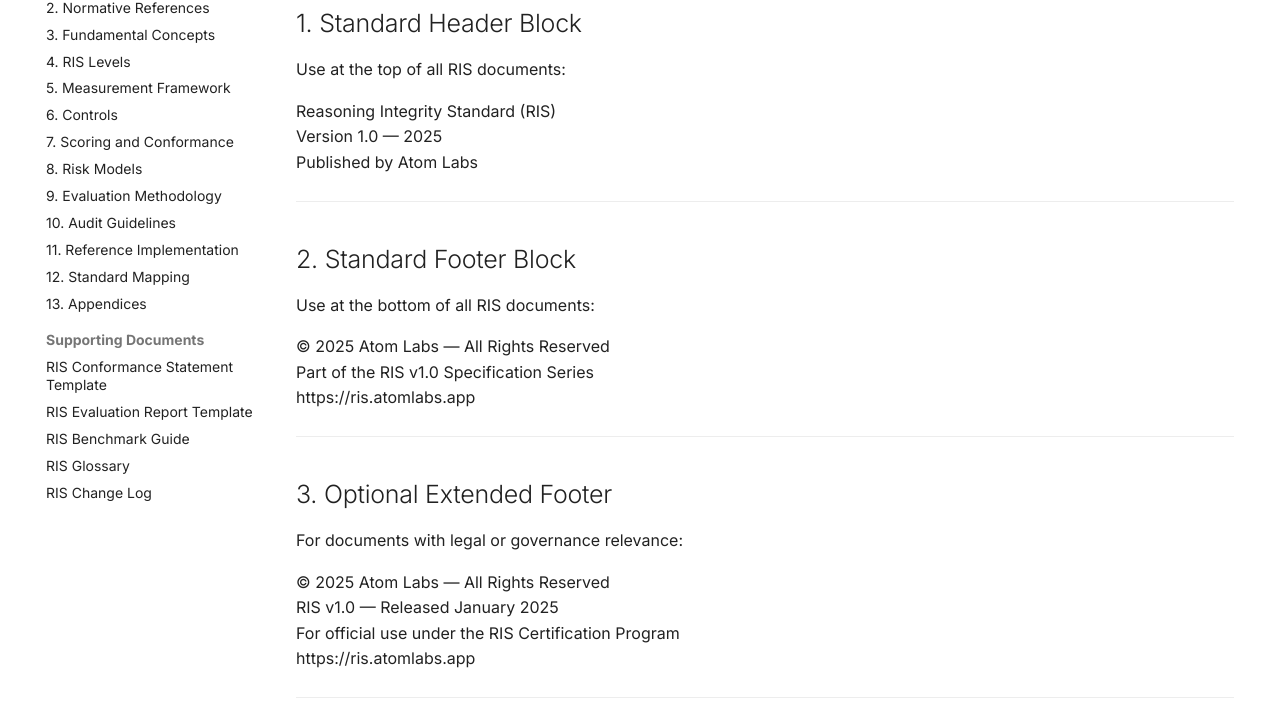
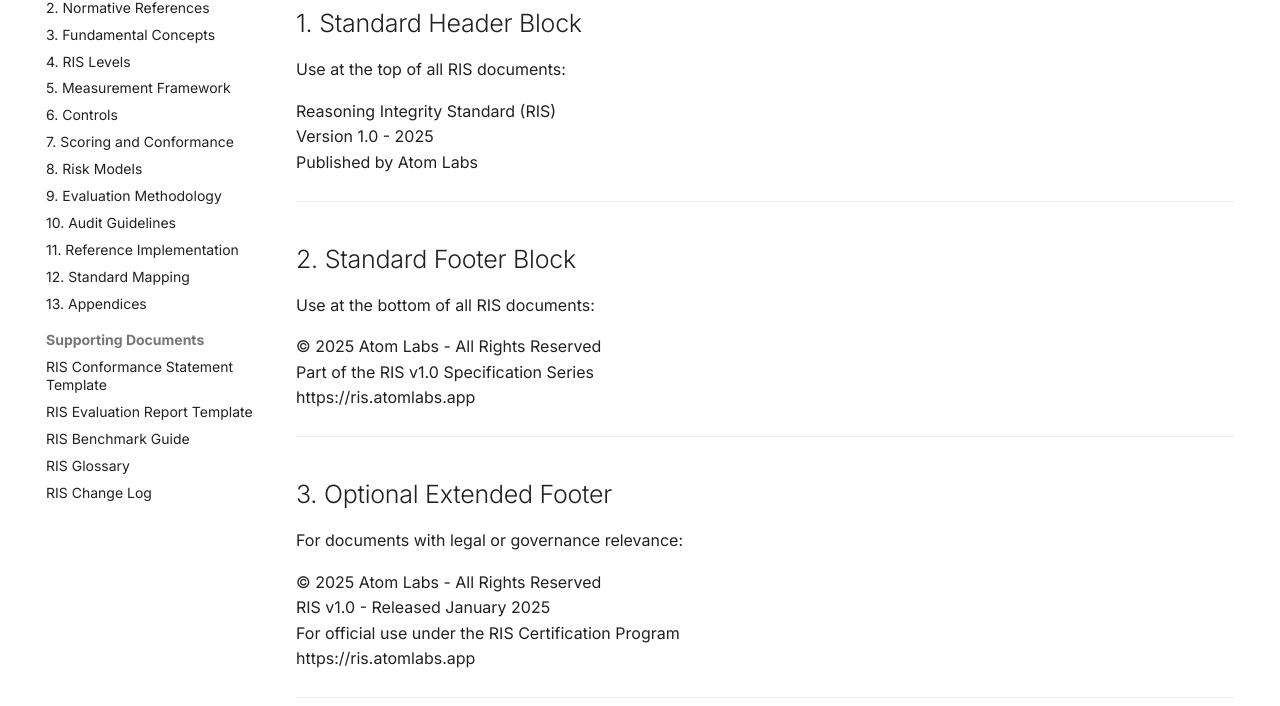
Before and after one commit to qstackfield/ris-standard, an MkDocs documentation site: the page built from docs/RIS_Header_Footer_Templates.md, in a window 1280 px wide and 1031 px high. Shown: the part 265-971 px from the top of the window. Built offline with MkDocs 1.6.1 and Material for MkDocs 9.7.7, drawn with Linux system fonts in a browser that asks for light colours.

```diff
--- a/docs/RIS_Header_Footer_Templates.md
+++ b/docs/RIS_Header_Footer_Templates.md
@@ -8,7 +8,7 @@ Reusable snippets for all RIS documents.
 Use at the top of all RIS documents:
 
 Reasoning Integrity Standard (RIS)
-Version 1.0 — 2025
+Version 1.0 - 2025
 Published by Atom Labs
 
 ---
@@ -17,7 +17,7 @@ Published by Atom Labs
 
 Use at the bottom of all RIS documents:
 
-© 2025 Atom Labs — All Rights Reserved
+© 2025 Atom Labs - All Rights Reserved
 Part of the RIS v1.0 Specification Series
 https://ris.atomlabs.app
 
@@ -27,8 +27,8 @@ https://ris.atomlabs.app
 
 For documents with legal or governance relevance:
 
-© 2025 Atom Labs — All Rights Reserved
-RIS v1.0 — Released January 2025
+© 2025 Atom Labs - All Rights Reserved
+RIS v1.0 - Released January 2025
 For official use under the RIS Certification Program
 https://ris.atomlabs.app
 
```
